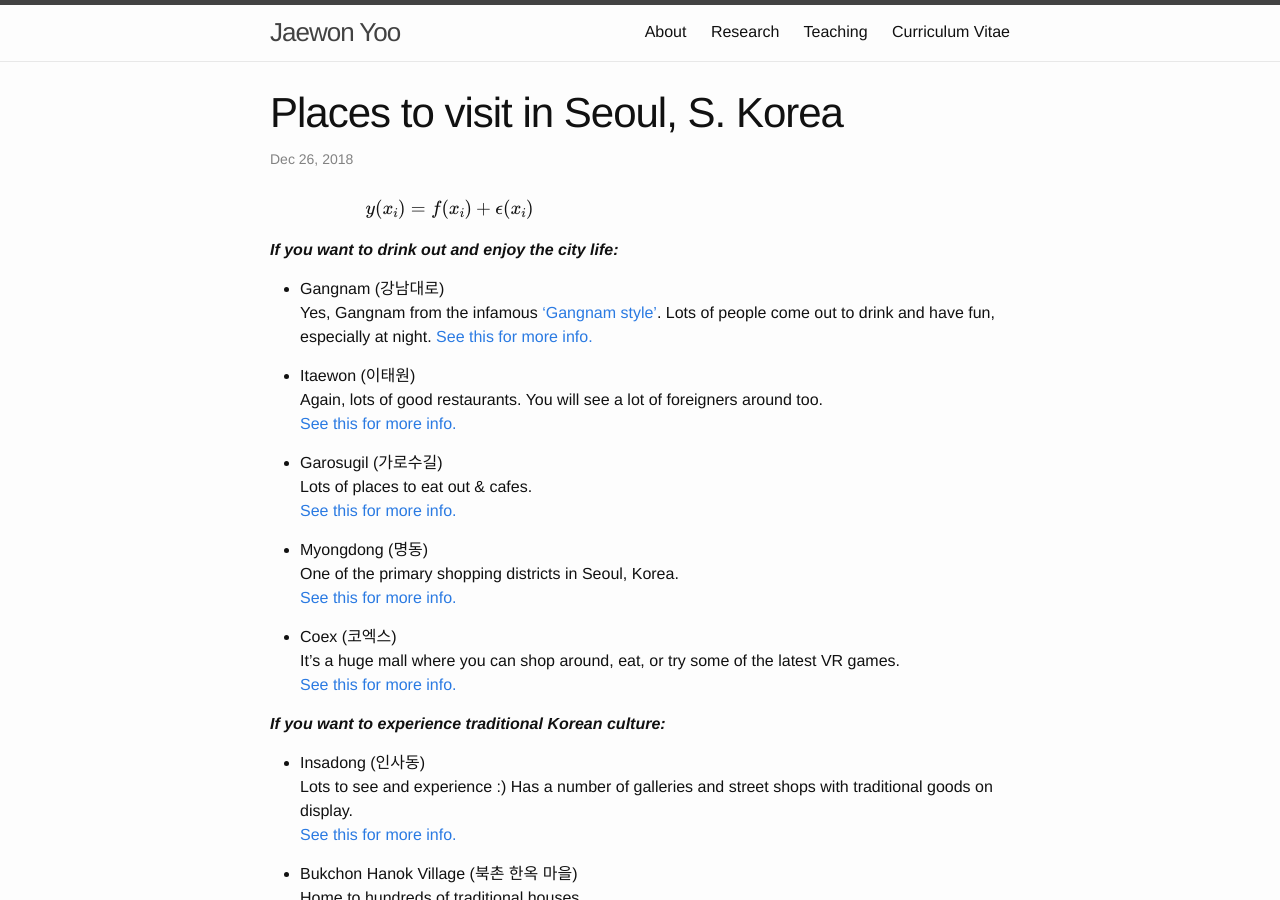
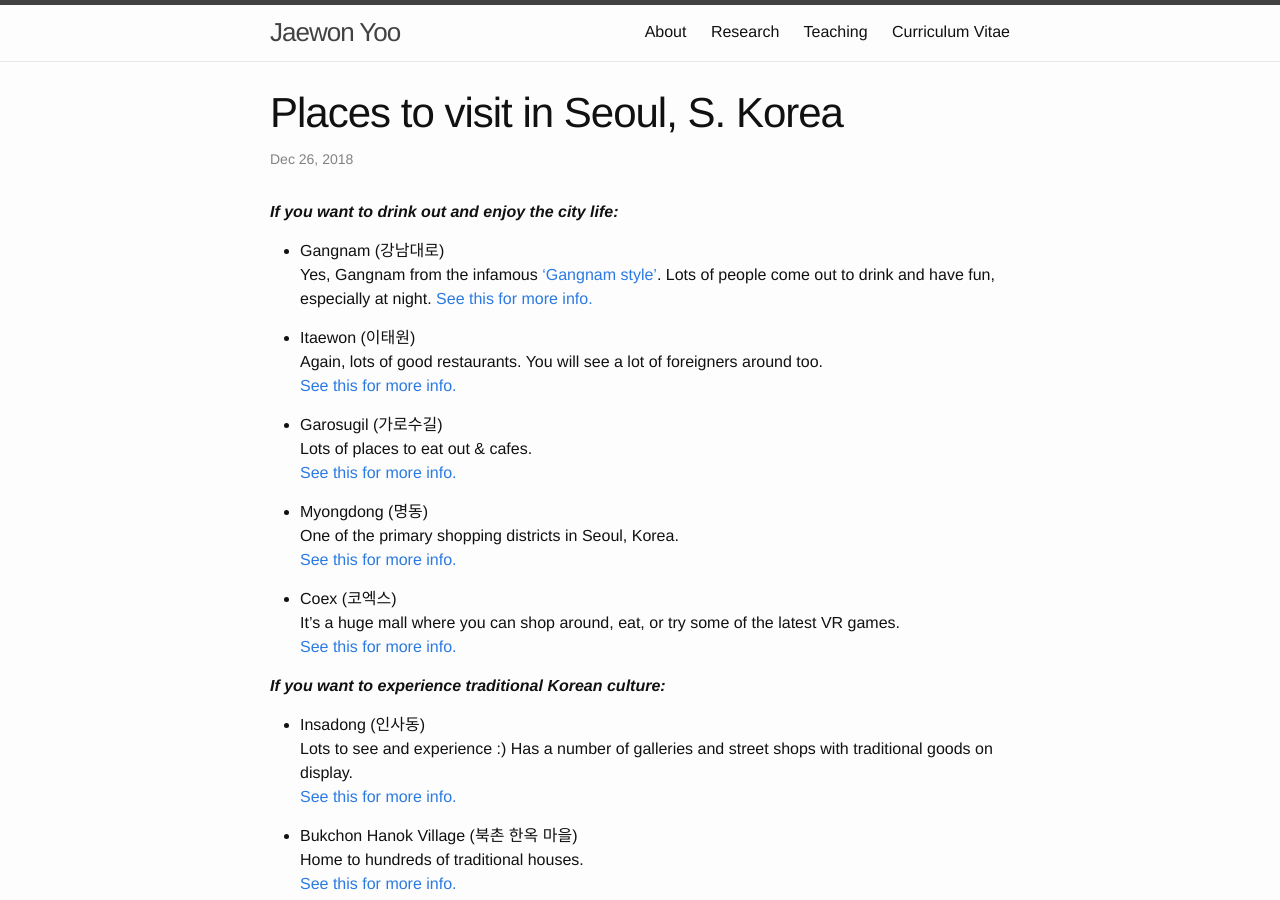
Before and after one commit to j1yoo/j1yoo.github.io, a Jekyll site: the page built from _posts/2018-12-26-places_to_visit_in_Korea.md, in a window 1280 px wide and 900 px high. Built offline with Jekyll 4.4.1, drawn with Linux system fonts in a browser that asks for light colours; formulas are drawn with MathJax 3.

Commit message:
Update 2018-12-26-places_to_visit_in_Korea.md

```diff
--- a/_posts/2018-12-26-places_to_visit_in_Korea.md
+++ b/_posts/2018-12-26-places_to_visit_in_Korea.md
@@ -3,9 +3,6 @@ layout: post
 title: "Places to visit in Seoul, S. Korea"
 categories: misc
 ---
-
-$$ y(x_i) = f(x_i) + \epsilon(x_i) $$
-
 
 _**If you want to drink out and enjoy the city life:**_
 * Gangnam (강남대로)
```
